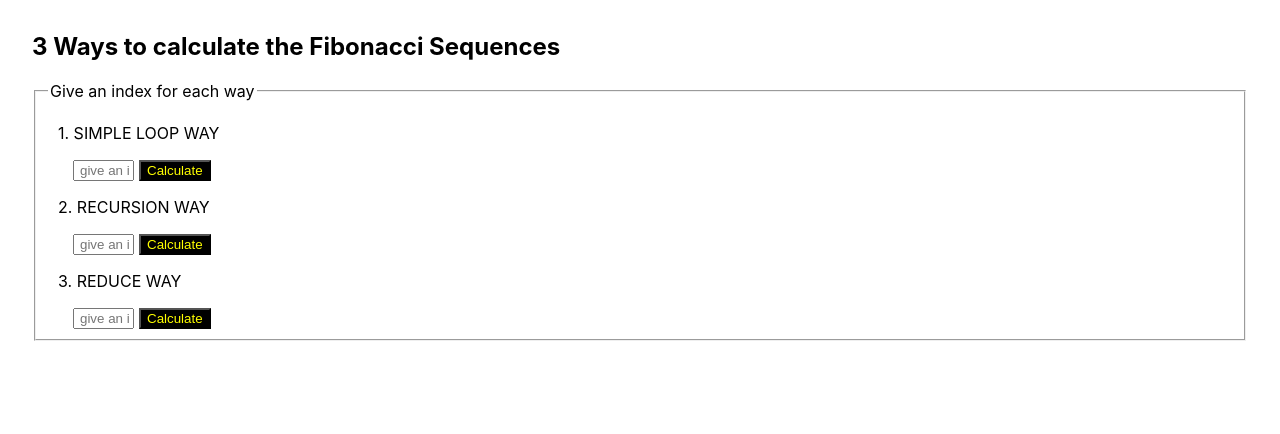
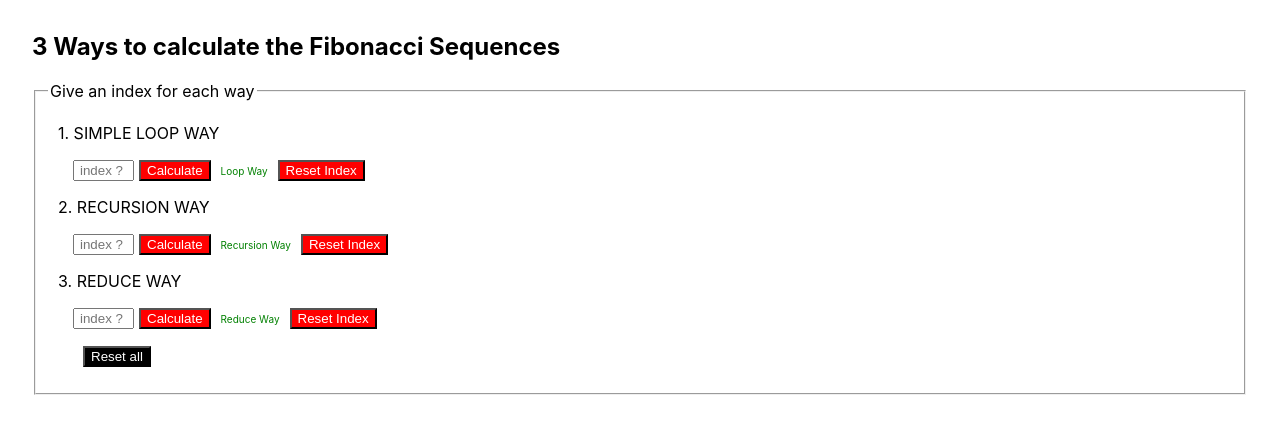
Before and after one commit to ericrkock/Fibonacci-Sequences, a React (Create React App) app in the folder fibonacci/: page / in a window 1280 px wide. Shown: the top 434 px of the page. Built offline with nearby package versions, Linux system fonts and the light colour scheme.

Commit message:
Layout adjustments

```diff
--- a/fibonacci/src/App.css
+++ b/fibonacci/src/App.css
@@ -1,3 +1,12 @@
+
+:root {
+  --btn-calc: red;
+  --btn-reset: black;
+  --btn-txt: white;
+  --results: green;
+
+}
+
 .App {
   margin: 2em;
 }
@@ -19,10 +28,21 @@ input {
 }
 
 button {
-  color: yellow;
-  background-color: black;
+  color: var(--btn-txt);
+  background-color: var(--btn-calc);
 }
 
+#btn-reset {
+  background-color: var(--btn-reset) !important;
+  margin-left: 35px;
+}
+
+#resultLoopWay {
+  padding-left: 10px;
+  padding-right: 10px;
+  font-size: 10px;
+  color: var(--results);
+}
 
 
 
--- a/fibonacci/src/App.js
+++ b/fibonacci/src/App.js
@@ -27,14 +27,23 @@ function App() {
             <fieldset>
               <legend> Give an index for each way </legend>
               <p className="form-label">1. SIMPLE LOOP WAY</p>
-                <input className="form-field" type="text" placeholder="give an index" />
+                <input className="form-field" type="text" placeholder="index ?" />
                 <button type="submit">Calculate</button>
+                <result id="resultLoopWay">Loop Way</result>
+                <button type="submit">Reset Index</button>
               <p className="form-label">2. RECURSION WAY</p>
-                <input className="form-field" type="text" placeholder="give an index" />
+                <input className="form-field" type="text" placeholder="index ?" />
                 <button type="submit">Calculate</button>
+                <result id="resultLoopWay">Recursion Way</result>
+                <button type="submit">Reset Index</button>
               <p className="form-label">3. REDUCE WAY</p>
-                <input className="form-field" type="text" placeholder="give an index" />
+                <input className="form-field" type="text" placeholder="index ?" />
                 <button type="submit">Calculate</button>
+                <result id="resultLoopWay">Reduce Way</result>
+                <button type="submit">Reset Index</button>
+              <p className="resetResults">
+                <button id="btn-reset" type="submit">Reset all</button>
+              </p>
             </fieldset>
           </form>
       </div>
```
